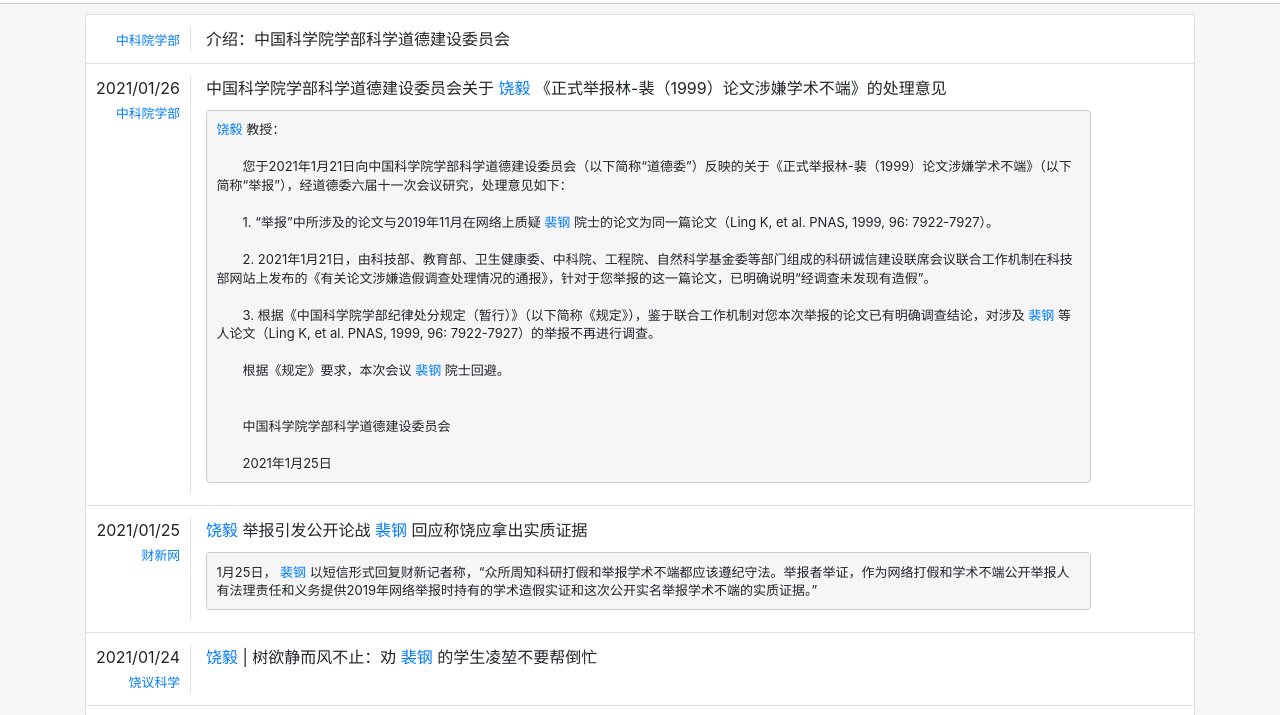
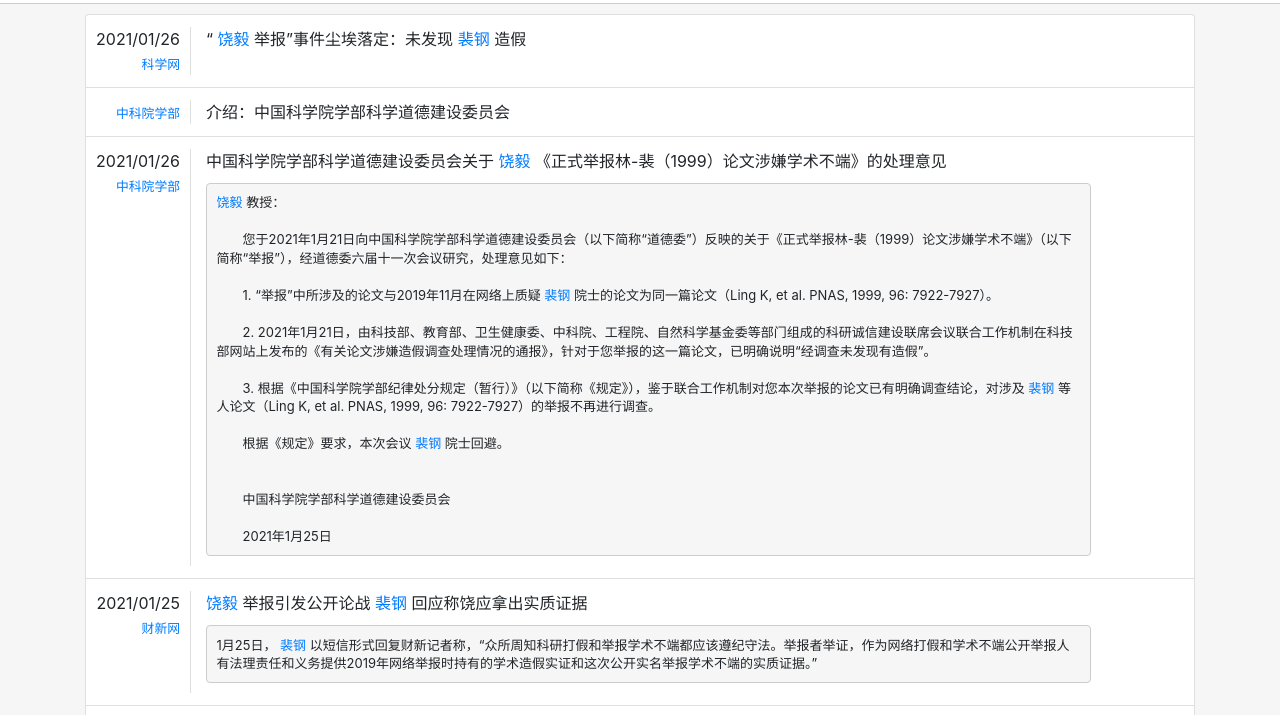
Before and after one commit to tupianwuyong/tupianwuyong, a plain HTML site: page index.html in a window 1280 px wide. Shown: the part 59-774 px from the top of the page. Drawn offline with Linux system fonts and the light colour scheme.

Commit message:
Update index.html

```diff
--- a/index.html
+++ b/index.html
@@ -14,6 +14,15 @@
     </header>
     <div class="container">
         <ul class="list-group timeline">
+            <li class="list-group-item">
+                <div class="row">
+                    <div class="col-12 col-md-2 time">2021/01/26
+                        <a class="small" href="https://mp.weixin.qq.com/s/zlhp2yrzX6jS4pUDN5nXiw" target="_blank">科学网</a>
+                    </div>
+                    <div class="col-md-10 content">“饶毅举报”事件尘埃落定：未发现裴钢造假
+                    </div>
+                </div>
+            </li>
             <li class="list-group-item">
                 <div class="row">
                     <div class="col-12 col-md-2 time">
```
